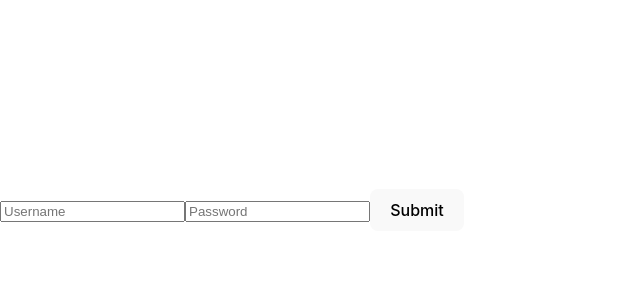
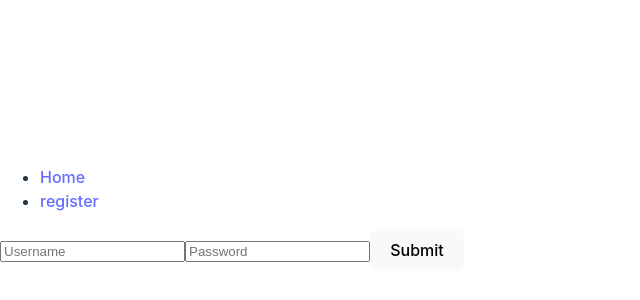
Before and after one commit to OrReuben/Login-Template, a React (Vite) app: page / in a window 1280 px wide. Shown: the part 190-490 px from the top of the page, without its empty margins (0-640 px from the left). Built offline with nearby package versions, Linux system fonts and the light colour scheme.

Commit message:
added navbar

```diff
--- a/src/App.jsx
+++ b/src/App.jsx
@@ -1,4 +1,4 @@
-import { Route, Routes } from "react-router-dom";
+import { Link, Route, Routes } from "react-router-dom";
 import Login from "./pages/Login";
 import Register from "./pages/Register";
 import { UserContext } from "./context/userContext";
@@ -8,6 +8,16 @@
   const { users } = useContext(UserContext);
   return (
     <>
+      <>
+        <ul>
+          <li>
+            <Link to={"/"}>Home</Link>
+          </li>
+          <li>
+            <Link to={"/register"}>register</Link>
+          </li>
+        </ul>
+      </>
       <Routes>
         <Route path="/" element={<Login />}></Route>
         <Route path="/register" element={<Register />}></Route>
```
